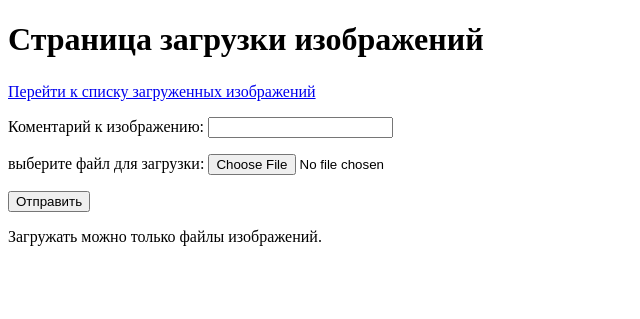
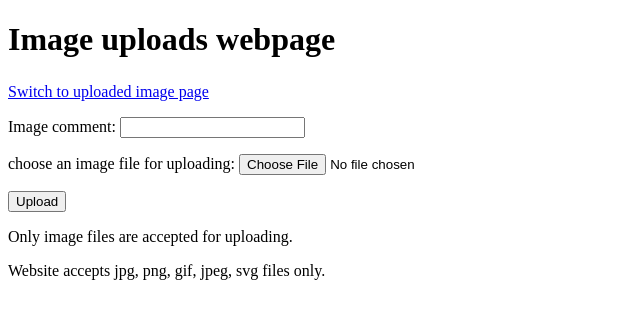
Before and after one commit to roustam/test-job-image-portal, a Django app: page / in a window 1280 px wide. Shown: the top 319 px of the page, without its empty margins (0-640 px from the left). Run offline with Django 3.2, Linux system fonts and the light colour scheme.

Commit message:
translation to English

```diff
--- a/mainapp/forms.py
+++ b/mainapp/forms.py
@@ -4,14 +4,14 @@ import os
 
 def validate_file_extension(value):
     ext = os.path.splitext(value.name)[1]
-    # Разрешенные типы файлов
+    # Allowed file types
     valid_extensions = ['.jpg', '.png','.gif','.jpeg','.svg']
     if not ext.lower() in valid_extensions:
         raise ValidationError(u'Unsupported file extension.')
 
 class MyForm(forms.Form):
-    comment = forms.CharField(label='Коментарий к изображению', max_length=100)
+    comment = forms.CharField(label='Image comment', max_length=100)
 
-    file_path = forms.FileField(allow_empty_file=False,label='выберите файл для загрузки',\
+    file_path = forms.FileField(allow_empty_file=False,label='choose an image file for uploading',\
                                 validators=[validate_file_extension], widget=forms.ClearableFileInput(\
-                                attrs={'label':'Прикрепите файл изображения','multiple': False, 'accept':'image/*'}))
+                                attrs={'label':'Attach image file','multiple': False, 'accept':'image/*'}))
--- a/mainapp/templates/images_list.html
+++ b/mainapp/templates/images_list.html
@@ -3,7 +3,7 @@
 <html lang="en" dir="ltr">
   <head>
     <meta charset="utf-8">
-    <title>Загруженные изображения</title>
+    <title>Uploaded images</title>
     <!-- <script src="https://code.jquery.com/jquery-2.2.4.min.js" integrity="sha256-BbhdlvQf/xTY9gja0Dq3HiwQF8LaCRTXxZKRutelT44=" crossorigin="anonymous"></script> -->
     <script src="{% static 'jquery-2.2.4.min.js' %}" charset="utf-8"></script>
     <link rel="stylesheet" href="{% static 'style.css' %}">
@@ -32,8 +32,8 @@
           });
         });
       </script>
-    <h1>Список загруженных изображений</h1>
-    <a href="{% url 'upload-view' %}">Перейти к странице загрузки изображений</a>
+    <h1>List with uploaded images</h1>
+    <a href="{% url 'upload-view' %}">Switch to upload page</a>
     {% if images_list %}
 
 
--- a/mainapp/templates/upload_form.html
+++ b/mainapp/templates/upload_form.html
@@ -3,20 +3,21 @@
 <html lang="en" dir="ltr">
   <head>
     <meta charset="utf-8">
-    <title>Страница загрузки изображений</title>
+    <title>Image uploads webpage</title>
     <link rel="stylesheet" href="{% static 'style.css' %}">
   </head>
   <body>
-    <h1>Страница загрузки изображений</h1>
-    <a href="{% url "images_list_view" %}">Перейти к списку загруженных изображений</a>
+    <h1>Image uploads webpage</h1>
+    <a href="{% url "images_list_view" %}">Switch to uploaded image page</a>
 
     <form class="" action="{% url "upload-view" %}" method="post" enctype="multipart/form-data">
       {% csrf_token %}
       {{ message }}
       {{ form.as_p }}
 
-      <p><input type="submit" value="Отправить"/></p>
+      <p><input type="submit" value="Upload"/></p>
     </form>
-    <p>Загружать можно только файлы изображений.</p>
+    <p>Only image files are accepted for uploading.</p>
+    <p>Website accepts jpg, png, gif, jpeg, svg files only.</p>
   </body>
 </html>
--- a/mainapp/views.py
+++ b/mainapp/views.py
@@ -19,8 +19,7 @@ def upload_view(request):
             )
             new_record.save()
         else:
-            return HttpResponse("Ошибка.Можно загружать только файлы изображений.\
-                                Загрузка файлов этого типа запрещена.")
+            return HttpResponse("This file type is not allowed.")
 
         return render(request,'upload_form.html', {'form':image_form})
 
@@ -29,4 +28,4 @@ def images_list_view(request):
         images_list = ImageModel.objects.all()
         return render(request,'images_list.html', {'images_list':images_list})
     else:
-        return HttpResponse("Post-метод не разрешен.")
+        return HttpResponse("Post method not allowed.")
```
